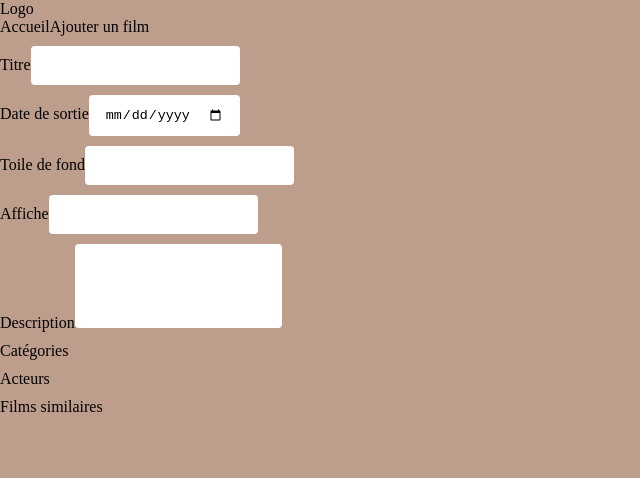
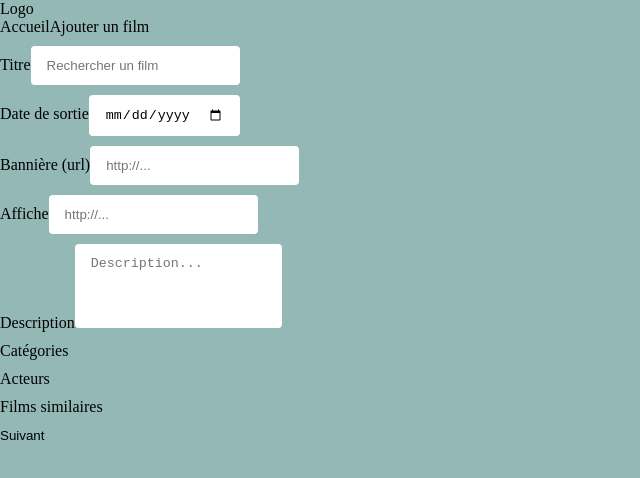
Before and after one commit to JAnneSo/moviesboard, a React (Create React App) app: page /add in a window 1280 px wide. Shown: the top 478 px of the page, without its empty margins (0-640 px from the left). Built offline with nearby package versions, Linux system fonts and the light colour scheme.

Commit message:
[feat] search fonction with filter in homepage

```diff
--- a/src/components/Form.js
+++ b/src/components/Form.js
@@ -1,8 +1,10 @@
 import React, { useEffect, useRef, useState } from "react";
 import TMDBService, { base_image_url } from "../services/TMDBService";
 import ActorCard from "./ActorCard";
+import { Link } from "react-router-dom";
 
 const Form = () => {
+  // form variables
   const [formStep, setFormStep] = useState(0);
   const [movieChoices, setMovieChoices] = useState(null);
   const [selectedMovie, setSelectedMovie] = useState(null);
@@ -13,9 +15,15 @@ const Form = () => {
   const backdropRef = useRef();
   const posterRef = useRef();
   const descriptionRef = useRef();
-  //const base_image_url = "https://image.tmdb.org/t/p/original";
 
-  useEffect(() => {}, []);
+  const completeFormStep = () => {
+    setFormStep((cur) => cur + 1);
+  };
+  const previousFormStep = () => {
+    setFormStep((cur) => cur - 1);
+  };
+
+  console.log(formStep);
 
   function onInput() {
     if (
@@ -28,11 +36,11 @@ const Form = () => {
       });
     }
   }
-  function onChange(event) {
-    //console.log("change", event.target);
-  }
+  //   function onChange(event) {
+  //     console.log("change", event.target);
+  //   }
   function onClick(event) {
-    console.log("click", event.target);
+    // console.log("click", event.target);
     movieTitleRef.current.value = event.target.innerHTML.split("<span")[0];
     setMovieChoices(null);
     // Au click sur next
@@ -70,18 +78,18 @@ const Form = () => {
   }, [selectedMovie]);
 
   return (
+    <div>
       <form>
         {formStep === 0 && (
           <section>
             <fieldset>
               <label htmlFor="movie-title-choice">Titre</label>
               <input
-              required
                 id="movie-title-choice"
                 ref={movieTitleRef}
-              autoComplete="false"
+                placeholder="Rechercher un film"
                 onInput={onInput}
-              onChange={onChange}
+                required
               />
               {movieChoices && movieChoices.length !== 0 && (
                 <ul id="movie-title-list">
@@ -119,16 +127,32 @@ const Form = () => {
         {formStep === 0 && (
           <section>
             <fieldset>
-            <label htmlFor="backdrop">Toile de fond</label>
-            <input type="url" id="backdrop" ref={backdropRef} />
+              <label htmlFor="backdrop">Bannière (url)</label>
+              <input
+                type="url"
+                id="backdrop"
+                ref={backdropRef}
+                placeholder="http://..."
+              />
             </fieldset>
             <fieldset>
               <label htmlFor="poster">Affiche</label>
-            <input type="url" id="poster" ref={posterRef} />
+              <input
+                type="url"
+                id="poster"
+                ref={posterRef}
+                placeholder="http://..."
+              />
             </fieldset>
             <fieldset>
               <label htmlFor="description">Description</label>
-            <textarea rows="4" id="description" ref={descriptionRef} required />
+              <textarea
+                rows="4"
+                id="description"
+                ref={descriptionRef}
+                placeholder="Description..."
+                required
+              />
             </fieldset>
             <fieldset>
               <label>Catégories</label>
@@ -151,7 +175,31 @@ const Form = () => {
             </fieldset>
           </section>
         )}
+        {formStep === 1 && (
+          <div>
+            <button type="button" onClick={previousFormStep}>
+              Précédent
+            </button>
+            <button type="submit" onClick={completeFormStep}>
+              Ajouter
+            </button>
+          </div>
+        )}
+        {formStep === 0 && (
+          <div>
+            <button type="bouton" onClick={completeFormStep}>
+              Suivant
+            </button>
+          </div>
+        )}
       </form>
+      {formStep === 2 && (
+        <div>
+          <h2>Le film a été ajouté ! 🎉</h2>
+          <Link to="/">Retourner sur la page d'accueil</Link>
+        </div>
+      )}
+    </div>
   );
 };
 
--- a/src/pages/Home.js
+++ b/src/pages/Home.js
@@ -1,30 +1,90 @@
-import React, { useEffect, useState } from "react";
+import React, { useEffect, useRef, useState } from "react";
 import MovieCard from "../components/MovieCard";
 import Navigation from "../components/Navigation";
 import ServerService from "../services/ServerService";
 
 const Home = () => {
+  // Variables
   const [movies, setMovies] = useState(null);
-  const [display, setDisplay] = useState(false);
+  const searchInputRef = useRef();
+  const filterRef = useRef();
 
-  useEffect(() => {
-    ServerService.fetchServerMovies().then((moviesData) => {
-      console.log(typeof moviesData);
-      if (typeof moviesData === String) {
-        setMovies(moviesData);
-        setDisplay(true);
+  /**
+   * @function
+   * @description
+   * @param
+   */
+  const fetchAllMovies = () => {
+    ServerService.fetchServerMovies().then((response) => {
+      if (response !== "") {
+        setMovies(response);
       }
     });
+  };
+  // Fetch movies saved in server once
+  useEffect(() => {
+    fetchAllMovies();
   }, []);
+
+  const fetchByFilter = (filter, searchValue) => {
+    if (searchValue !== "") {
+      ServerService.fetchServerMovies(filter, searchValue).then((response) => {
+        setMovies(response);
+      });
+    }
+  };
+
+  /**
+   * @function changeFilter
+   * @description update the filter parameter and fetch the corresponding data
+   * @param {event} e
+   */
+  const changeFilter = (e) => {
+    filterRef.current.value = e.target.value;
+    if (filterRef.current.value === "tous") {
+      fetchAllMovies();
+    } else {
+      if (searchInputRef.current.value !== "") {
+        fetchByFilter(filterRef.current.value, searchInputRef.current.value);
+      }
+    }
+  };
+
+  const onKeyDown = (e) => {
+    // Click to Enter => fetch data
+    if (e.keyCode === 13) {
+      if (e.target.value !== "") {
+        fetchByFilter(filterRef.current.value, searchInputRef.current.value);
+      }
+    }
+  };
 
   return (
     <div>
       <Navigation></Navigation>
-      {display && (
+      <h1>Welcome</h1>
+      <input
+        type="search"
+        ref={searchInputRef}
+        placeholder="Rechercher..."
+        onKeyDown={onKeyDown}
+      />
+      <label>Filtrer par :</label>
+      <select ref={filterRef} onChange={changeFilter} defaultValue="title_like">
+        <option value="tous">Tous</option>
+        <option value="title_like">Titre</option>
+        <option value="release_date_like">Date de sortie</option>
+        <option value="categories_like">Catégories</option>
+      </select>
+
+      {movies && (
         <div>
-          <h1>Welcome</h1>
-          {movies &&
+          {movies.length !== 0 &&
             movies.map((movie) => <MovieCard key={movie.id} movie={movie} />)}
+          {movies.length === 0 && <h2>Aucun film trouvé 🥺</h2>}
+          {movies === "" && (
+            <h2>Une erreur s'est produite. Réessayez plus tard 😉</h2>
+          )}
         </div>
       )}
     </div>
--- a/src/services/ServerService.js
+++ b/src/services/ServerService.js
@@ -3,15 +3,23 @@ import axios from "axios";
 const SERVER_URL = "http://localhost:3000/movies";
 
 const ServerService = {
-  fetchServerMovies() {
+  fetchServerMovies(filter, value) {
+    const url =
+      filter && value ? `${SERVER_URL}?${filter}=${value}` : SERVER_URL;
     return axios
-      .get(SERVER_URL)
+      .get(url)
       .then((response) => response.data)
       .catch(errorHandler);
   },
   fetchServerMovieById(id) {
     return axios
       .get(`${SERVER_URL}/${id}`)
+      .then((response) => response.data)
+      .catch(errorHandler);
+  },
+  fetchByFilter(filter, value) {
+    return axios
+      .get(`${SERVER_URL}?${filter}=${value}`)
       .then((response) => response.data)
       .catch(errorHandler);
   }
@@ -32,7 +40,7 @@ const ServerService = {
 };
 const errorHandler = (err) => {
   console.log(err, err.message);
-  return err.message;
+  return "";
 };
 
 export default ServerService;
--- a/src/style/index.scss
+++ b/src/style/index.scss
@@ -1,5 +1,5 @@
 @import './utilities/reset';
 @import './components/formComponent';
 body {
-  background: rgb(189, 158, 140);
+  background: rgb(148, 184, 182);
 }
```
Lines whose indentation alone changed are shown as unchanged.
